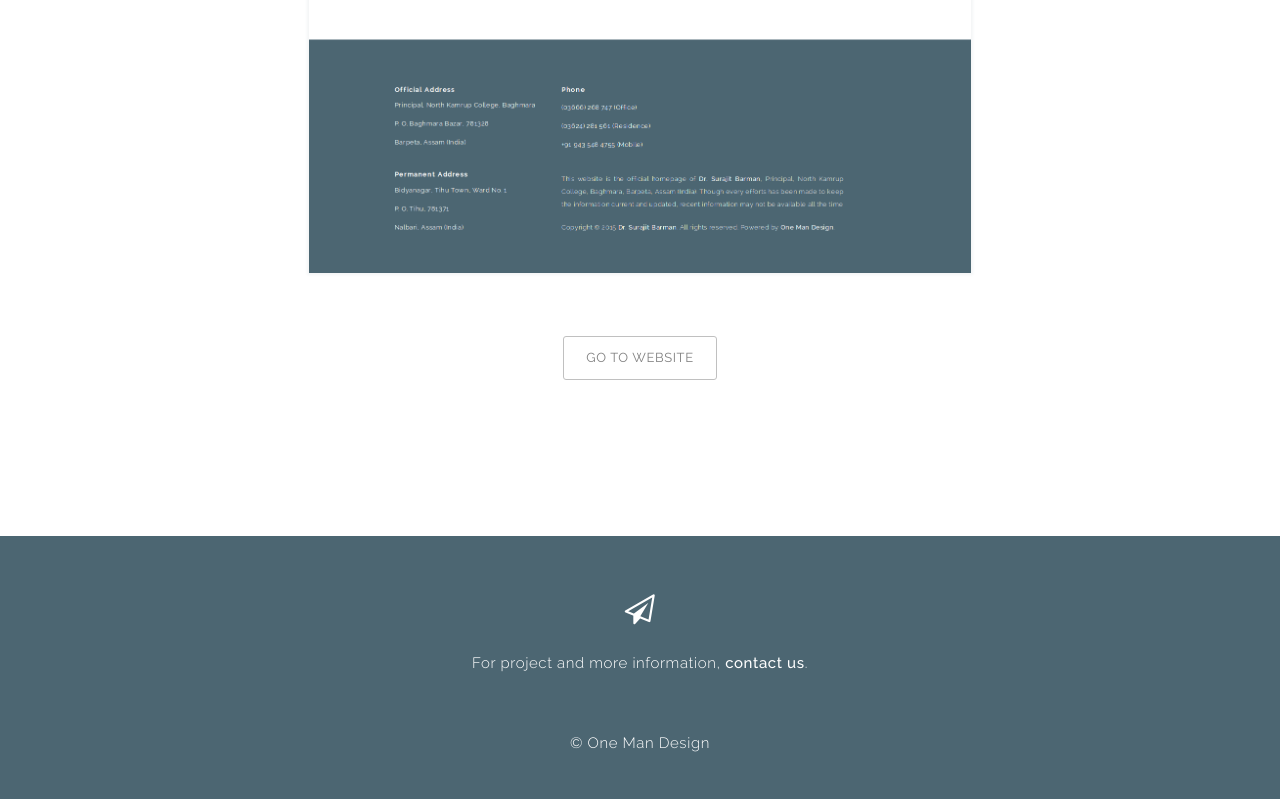
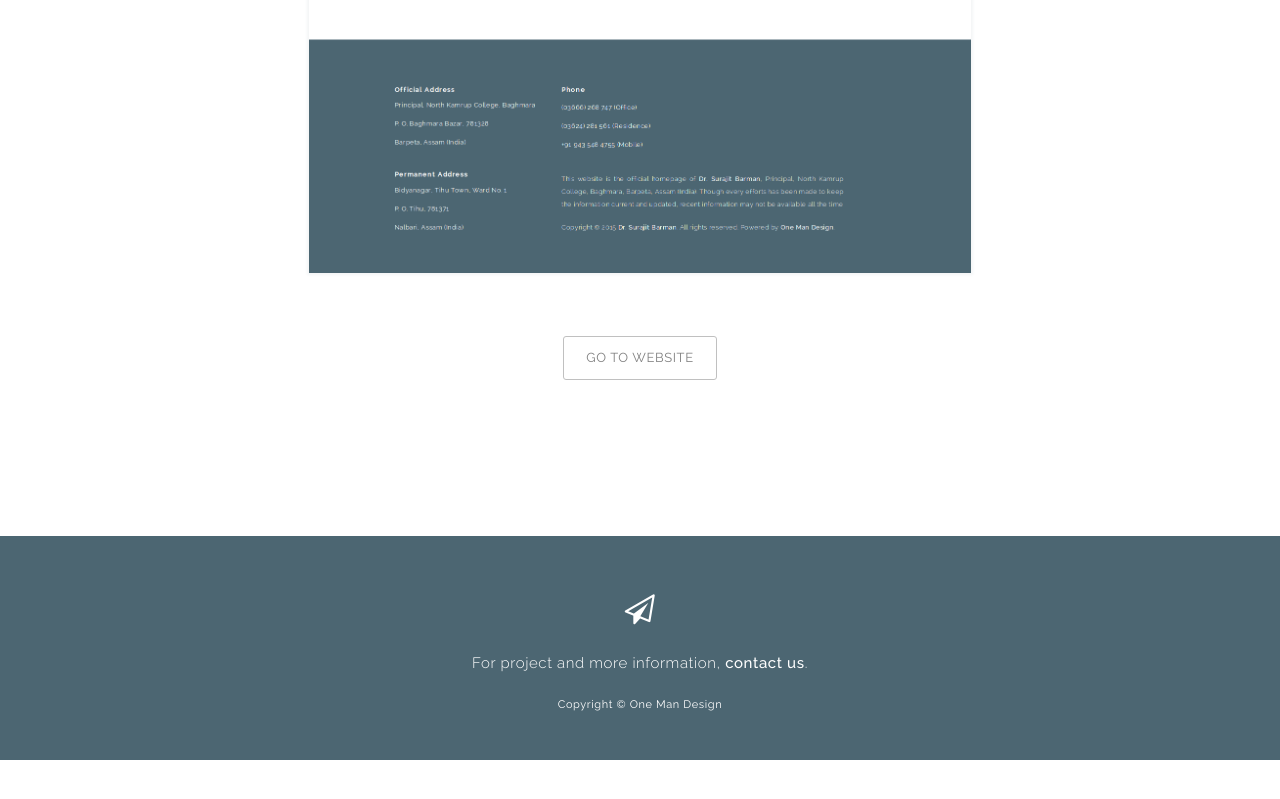
Before and after one commit to debashisbarman/onemandesign.github.io, a plain HTML site: page index.html in a window 1280 px wide. Shown: the part 5029-5828 px from the top of the page. After the commit the page ends 5789 px from the top, so only its background shows below. Drawn offline with Linux system fonts and the light colour scheme.

Commit message:
New design

```diff
--- a/index.html
+++ b/index.html
@@ -36,7 +36,8 @@ footer { background-color: #4c6672; color: #fff; padding: 21px 0 34px 0; }
 footer a, footer a:visited { color: #fff; text-decoration: none; outline: 0; font-weight: 500; }
 footer a:hover, footer a:focus { color: #fff; border-bottom: none; }
 footer ul.li-inline { font-size: 13px; }
-footer p { padding: 21px 0; line-height: 2; }
+footer p { padding: 21px 0 5px 0; line-height: 2; }
+footer small { font-size: 11px; padding: 0 0 21px 0; }
 
 </style>
 </head>
@@ -92,7 +93,7 @@ footer p { padding: 21px 0; line-height: 2; }
 <div class="col-lg-12 col-md-12 col-sm-12 text-center">
 <span class="fa fa-paper-plane-o fa-2x fa-fw"></span>
 <p>For project and more information, <a href="">contact us</a>.</p>
-<p>&copy; One Man Design</p>
+<small>Copyright &copy; One Man Design</small>
 </div>
 </div>
 </div>
```
